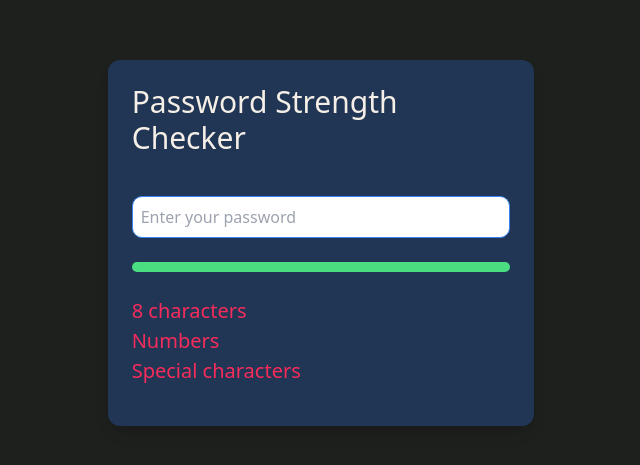
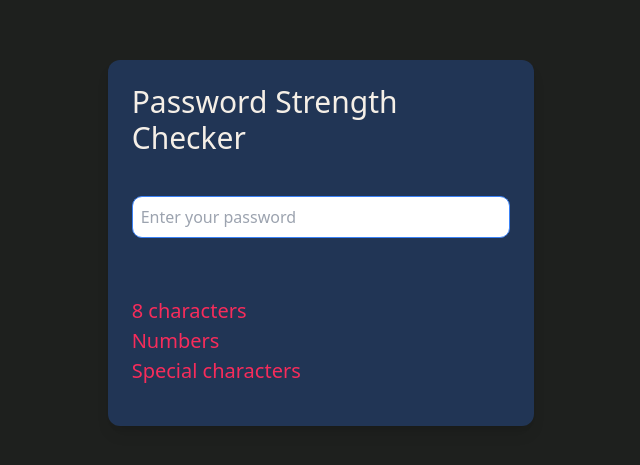
Before and after one commit to Buwaneka-Vishwajith/password-check, a React (Vite) app: page / in a window 1280 px wide. Shown: the part 157-622 px from the top of the page, without its empty margins (319-959 px from the left). Built offline with nearby package versions, Linux system fonts and the light colour scheme.

Commit message:
progress bar

```diff
--- a/src/components/Form.jsx
+++ b/src/components/Form.jsx
@@ -28,6 +28,12 @@ const Form = () => {
     return Object.values(strength).filter((value) => value).length;
   };
 
+  const getProgressbarColor = (level) => {
+      if (level === 3) return "bg-color-6";
+      if (level === 2) return "bg-color-9";
+      if (level < 2) return "bg-color-7";
+  };
+
   const getLabelColor = (isValid) => {
     return isValid ? "text-color-6" : "text-color-7";
   };
@@ -49,7 +55,10 @@ const Form = () => {
           /><br/><br/>
 
         <div className="flex flex-row w-full">
-          <div className="w-full bg-green-400 h-[10px] rounded-lg"></div>
+          <div
+          className={` h-[10px] rounded-lg ${getProgressbarColor(strengthLevel)}`}
+          style={{width: `${(strengthLevel / 3) * 100}%`}}
+          ></div>
         </div><br/>
 
           <label className={`text-[20px] ${getLabelColor(strength.length)}`}>8 characters </label><br/>
--- a/tailwind.config.js
+++ b/tailwind.config.js
@@ -15,7 +15,8 @@ export default {
           5: "#F5EFE7",
           6: "#5DB996",
           7: "#F72C5B",
-          8: "#1E201E"
+          8: "#1E201E",
+          9: "#FCC737"
         }
       }
     },
```
